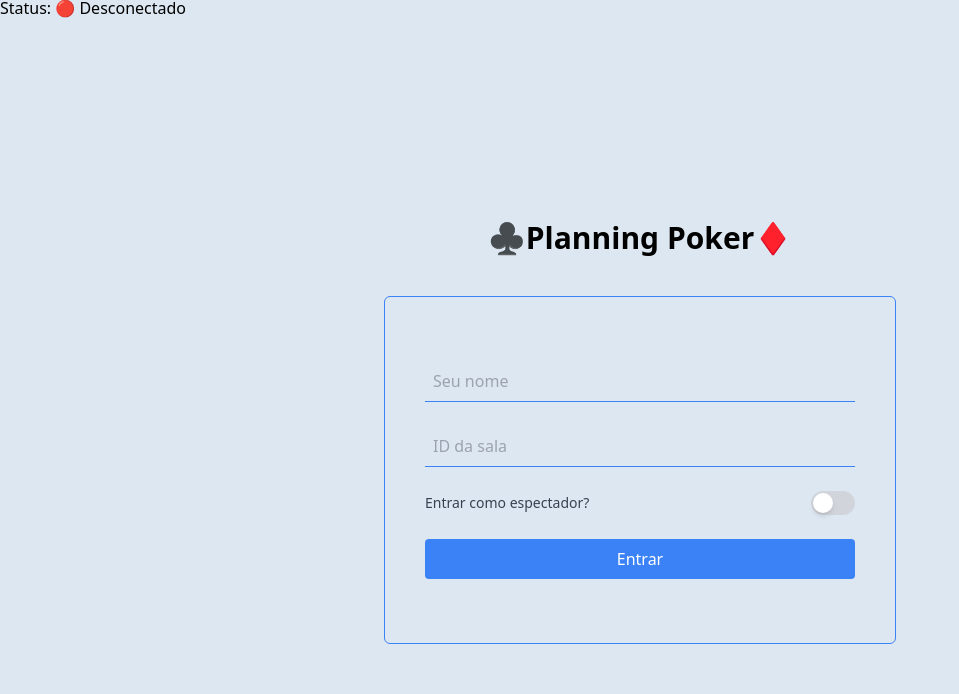
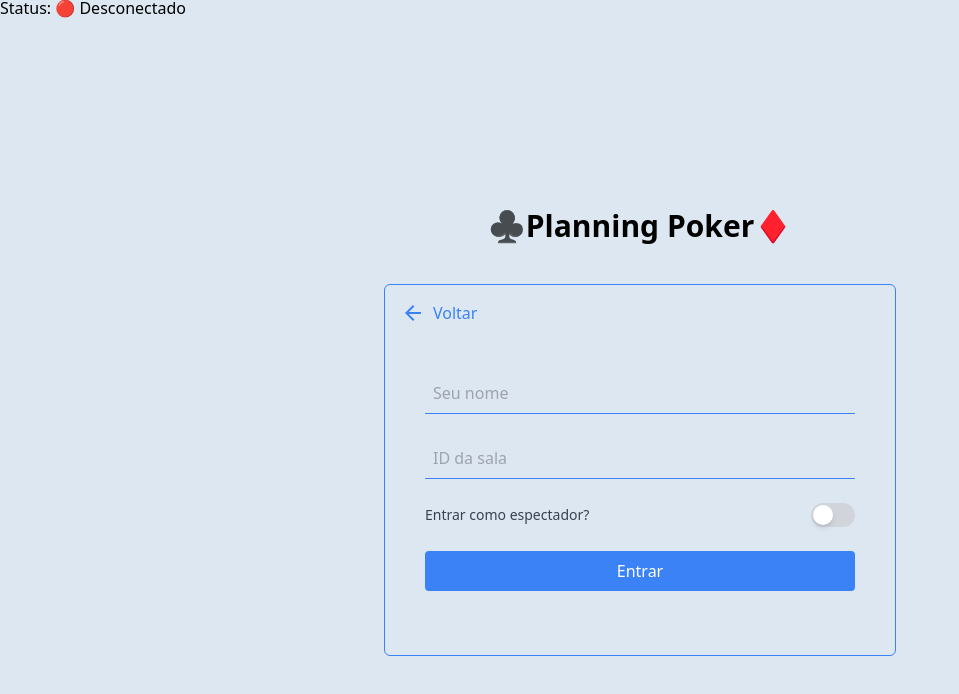
Before and after one commit to china-dev/planning-poker, a Vue app in the folder frontend/: page / in a window 1280 px wide. Both pictures are taken after a click on the button "Entrar". Shown: the top 694 px of the page, without its empty margins (0-959 px from the left). Built offline with nearby package versions, Linux system fonts and the light colour scheme; no server answers.

Commit message:
Criar botao de voltar

```diff
--- a/frontend/src/components/home/FormPosition.vue
+++ b/frontend/src/components/home/FormPosition.vue
@@ -1,6 +1,6 @@
 <script setup lang="ts">
   import { useFormHome } from "../../composable/UseFormHome.ts";
-  import { ref } from "vue";
+  import { ref, defineEmits } from "vue";
 
   const userName = ref<string>('');
   const nameRoom = ref<string>('');
@@ -11,13 +11,22 @@
     isAdmin: boolean
   }>();
 
+  const emit = defineEmits<{
+    (e: 'selectMode', modeSelected: boolean, isAdmin: boolean): void;
+  }>();
+
   const { handleCreateRoom, handleJoinRoom } = useFormHome();
-
-
 </script>
 
 <template>
   <div class="flex flex-col space-y-6 my-8">
+    <button
+      class="top-4 left-4 absolute flex items-center text-blue-500"
+      @click="emit('selectMode', false, false)"
+    >
+      <img src="../../assets/arrow_back.svg" alt="Voltar">
+       <span class="ml-2">Voltar</span>
+    </button>
     <input
       v-model="userName"
       placeholder="Seu nome"
--- a/frontend/src/styles/style.css
+++ b/frontend/src/styles/style.css
@@ -99,7 +99,7 @@ input[type='number'] {
   background-color: rgba(0, 0, 0, 0.2);
   border-radius: 4px;
 }
-h1, h2, h3, p, span {
+h1, h2, h3 {
   line-height: 1;
 }
 
--- a/frontend/src/views/HomeView.vue
+++ b/frontend/src/views/HomeView.vue
@@ -18,7 +18,7 @@ function handleUserMode(mode:boolean, admin: boolean) {
     <div class="flex flex-col items-center justify-center h-screen space-y-10">
       <h1 class="text-3xl font-bold">♣️Planning Poker♦️</h1>
 
-      <div class="border border-blue-500 rounded-md px-10 py-8 w-[32rem]">
+      <div class="border border-blue-500 rounded-md px-10 py-8 w-[32rem] relative">
         <transition name="fade" mode="out-in">
           <ModalPosition
             v-if="!modeSelected"
@@ -27,6 +27,7 @@ function handleUserMode(mode:boolean, admin: boolean) {
           <FormPosition
             v-else
             :isAdmin="isAdmin"
+            @selectMode="handleUserMode"
           />
         </transition>
 
```
Also changed, not shown: frontend/src/assets/arrow_back.svg (added).
